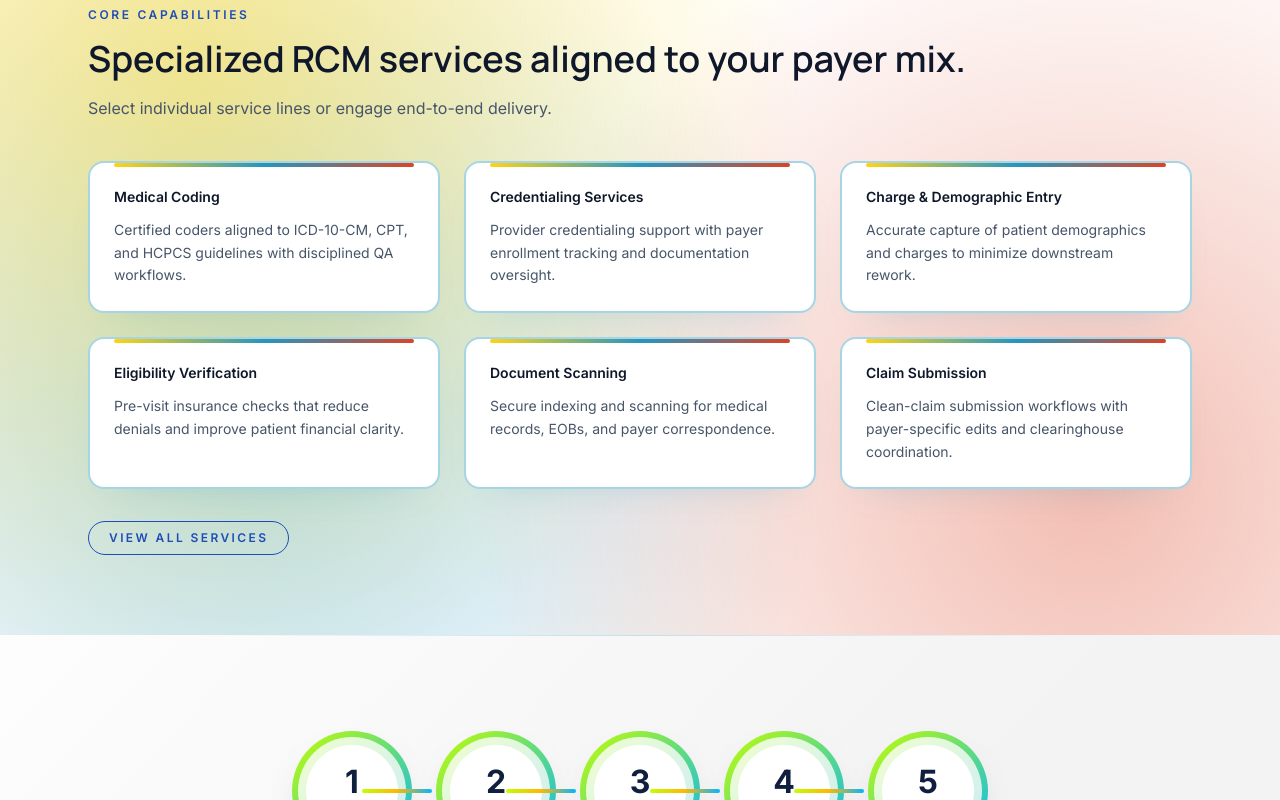
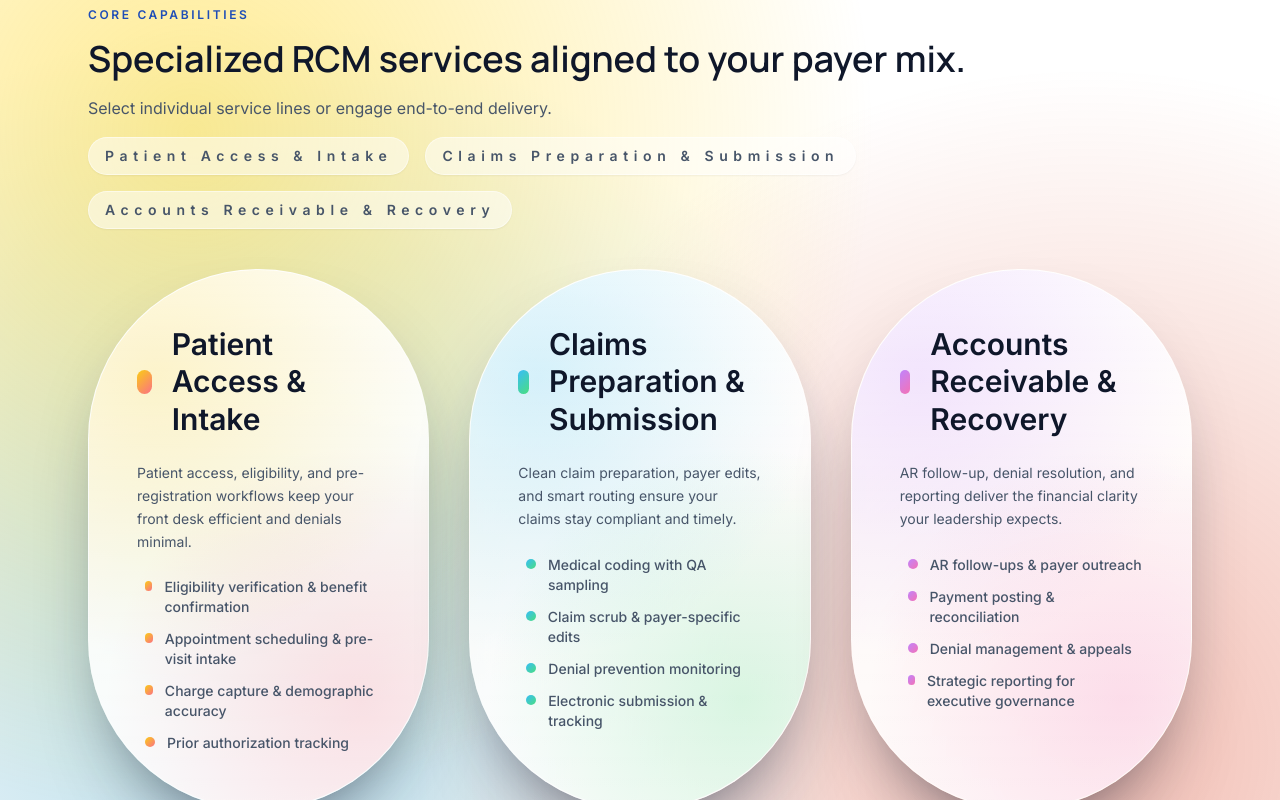
Before and after one commit to TekEssence/Opus-Webpage, a React (Vite) app in the folder opus-bpo/: page / in a window 1280 px wide. Shown: the part 3220-4020 px from the top of the page. Built offline with nearby package versions, Linux system fonts and the light colour scheme.

Commit message:
Created Oval service card

```diff
--- a/opus-bpo/src/pages/Home.jsx
+++ b/opus-bpo/src/pages/Home.jsx
@@ -1,5 +1,5 @@
 import { Link } from "react-router-dom"
-import { useEffect, useState } from "react"
+import { useEffect } from "react"
 import SectionHeader from "../components/SectionHeader.jsx"
 import { services, trustIndicators } from "../data/content.js"
 
@@ -48,6 +48,108 @@ const metrics = [
 
 const ringRadius = 68
 const ringCircumference = 2 * Math.PI * ringRadius
+
+const serviceAccents = [
+  { start: "#34d399", end: "#14b8a6" },
+  { start: "#facc15", end: "#fb923c" },
+  { start: "#38bdf8", end: "#6366f1" },
+  { start: "#a855f7", end: "#ec4899" },
+  { start: "#f472b6", end: "#fb7185" },
+  { start: "#60a5fa", end: "#22d3ee" },
+]
+
+const serviceIcons = [
+  (
+    <svg viewBox="0 0 32 32" className="h-10 w-10">
+      <rect x="6" y="8" width="20" height="16" rx="3" strokeWidth="2" stroke="currentColor" fill="none" />
+      <path d="M10 12h12M10 16h10M10 20h8" stroke="currentColor" strokeWidth="1.5" strokeLinecap="round" />
+    </svg>
+  ),
+  (
+    <svg viewBox="0 0 32 32" className="h-10 w-10">
+      <circle cx="16" cy="12" r="4" strokeWidth="2" stroke="currentColor" fill="none" />
+      <path d="M10 24c1-3 3-4 6-4s5 1 6 4" stroke="currentColor" strokeWidth="1.5" strokeLinecap="round" fill="none" />
+    </svg>
+  ),
+  (
+    <svg viewBox="0 0 32 32" className="h-10 w-10">
+      <path d="M6 24h20M10 20l6-8 6 8" stroke="currentColor" strokeWidth="2" strokeLinecap="round" fill="none" />
+      <path d="M10 14h12" stroke="currentColor" strokeWidth="1.5" />
+    </svg>
+  ),
+  (
+    <svg viewBox="0 0 32 32" className="h-10 w-10">
+      <circle cx="11" cy="12" r="3" strokeWidth="2" stroke="currentColor" fill="none" />
+      <circle cx="21" cy="12" r="3" strokeWidth="2" stroke="currentColor" fill="none" />
+      <path d="M6 24c2-2 4-3 5-3s3 1 5 3" stroke="currentColor" strokeWidth="1.5" fill="none" />
+      <path d="M26 24c-2-2-4-3-5-3s-3 1-5 3" stroke="currentColor" strokeWidth="1.5" fill="none" />
+    </svg>
+  ),
+  (
+    <svg viewBox="0 0 32 32" className="h-10 w-10">
+      <circle cx="16" cy="11" r="2" fill="none" stroke="currentColor" strokeWidth="2" />
+      <circle cx="16" cy="17" r="2" fill="none" stroke="currentColor" strokeWidth="2" />
+      <circle cx="16" cy="23" r="2" fill="none" stroke="currentColor" strokeWidth="2" />
+    </svg>
+  ),
+  (
+    <svg viewBox="0 0 32 32" className="h-10 w-10">
+      <rect x="8" y="8" width="16" height="16" rx="4" strokeWidth="2" stroke="currentColor" fill="none" />
+      <path d="M14 13h4M14 17h6M14 21h2" stroke="currentColor" strokeWidth="1.5" strokeLinecap="round" />
+    </svg>
+  ),
+]
+
+const serviceHighlights = services.slice(0, 6).map((service, index) => ({
+  ...service,
+  accent: serviceAccents[index % serviceAccents.length],
+  icon: serviceIcons[index % serviceIcons.length],
+}))
+
+const serviceBlocks = [
+  {
+    title: "Patient Access & Intake",
+    summary:
+      "Patient access, eligibility, and pre-registration workflows keep your front desk efficient and denials minimal.",
+    bullets: [
+      "Eligibility verification & benefit confirmation",
+      "Appointment scheduling & pre-visit intake",
+      "Charge capture & demographic accuracy",
+      "Prior authorization tracking",
+    ],
+    image: "https://images.pexels.com/photos/3183171/pexels-photo-3183171.jpeg?auto=compress&cs=tinysrgb&w=1400",
+    accentStart: "#facc15",
+    accentEnd: "#fb7185",
+  },
+  {
+    title: "Claims Preparation & Submission",
+    summary:
+      "Clean claim preparation, payer edits, and smart routing ensure your claims stay compliant and timely.",
+    bullets: [
+      "Medical coding with QA sampling",
+      "Claim scrub & payer-specific edits",
+      "Denial prevention monitoring",
+      "Electronic submission & tracking",
+    ],
+    image: "https://images.pexels.com/photos/5709398/pexels-photo-5709398.jpeg?auto=compress&cs=tinysrgb&w=1400",
+    accentStart: "#38bdf8",
+    accentEnd: "#4ade80",
+  },
+  {
+    title: "Accounts Receivable & Recovery",
+    summary:
+      "AR follow-up, denial resolution, and reporting deliver the financial clarity your leadership expects.",
+    bullets: [
+      "AR follow-ups & payer outreach",
+      "Payment posting & reconciliation",
+      "Denial management & appeals",
+      "Strategic reporting for executive governance",
+    ],
+    image: "https://images.pexels.com/photos/3184432/pexels-photo-3184432.jpeg?auto=compress&cs=tinysrgb&w=1400",
+    accentStart: "#c084fc",
+    accentEnd: "#f472b6",
+  },
+]
 
 const optionSteps = [
   { label: "1", title: "Option" },
@@ -443,11 +545,52 @@ const Home = () => {
             description="Select individual service lines or engage end-to-end delivery."
           />
         </div>
-        <div className="mt-10 grid gap-6 md:grid-cols-2 lg:grid-cols-3">
-          {services.slice(0, 6).map((service) => (
-            <div key={service.title} className="card-metal reveal rounded-2xl p-6">
-              <p className="text-sm font-semibold text-brand-slate">{service.title}</p>
-              <p className="mt-3 text-sm leading-relaxed text-slate-600">{service.description}</p>
+        <div className="mt-4 flex flex-wrap gap-4 text-sm font-semibold tracking-[0.4em] text-slate-500">
+          {serviceBlocks.map((block) => (
+            <span
+              key={block.title}
+              className="rounded-full border border-white/50 bg-white/50 px-4 py-2 text-slate-600 shadow-sm"
+            >
+              {block.title}
+            </span>
+          ))}
+        </div>
+        <div className="mt-10 flex flex-col gap-10 lg:flex-row lg:items-stretch">
+          {serviceBlocks.map((block) => (
+            <div
+              key={block.title}
+              className="relative flex-1 overflow-hidden rounded-[999px] border border-white/20 bg-gradient-to-b from-white/95 via-white/85 to-white/90 px-12 py-14 text-slate-900 shadow-[0_40px_80px_-40px_rgba(15,23,42,0.8)]"
+              style={{ minHeight: "450px" }}
+            >
+              <div
+                className="absolute inset-0 opacity-20"
+                style={{ background: `radial-gradient(circle at 20% 20%, ${block.accentStart}, transparent 55%)` }}
+              />
+              <div
+                className="absolute inset-0 opacity-20"
+                style={{ background: `radial-gradient(circle at 80% 80%, ${block.accentEnd}, transparent 50%)` }}
+              />
+              <div className="relative z-10 flex flex-col gap-6">
+                <div className="flex items-center gap-5">
+                  <div
+                    className="h-6 w-6 rounded-full"
+                    style={{ background: `linear-gradient(135deg, ${block.accentStart}, ${block.accentEnd})` }}
+                  />
+                  <h3 className="text-3xl font-semibold leading-tight">{block.title}</h3>
+                </div>
+                <p className="text-sm leading-relaxed text-slate-600">{block.summary}</p>
+                <div className="space-y-3 text-sm font-medium text-slate-600 pl-2">
+                  {block.bullets.map((item) => (
+                    <div key={item} className="flex items-start gap-3">
+                      <span
+                        className="mt-1 inline-flex h-2.5 w-2.5 rounded-full"
+                        style={{ background: `linear-gradient(135deg, ${block.accentStart}, ${block.accentEnd})` }}
+                      />
+                      {item}
+                    </div>
+                  ))}
+                </div>
+              </div>
             </div>
           ))}
         </div>
```
